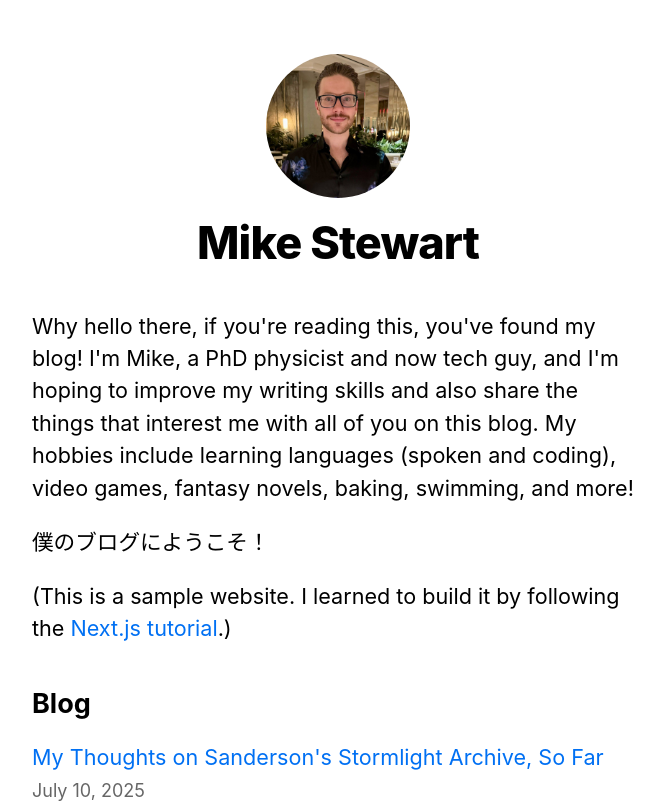
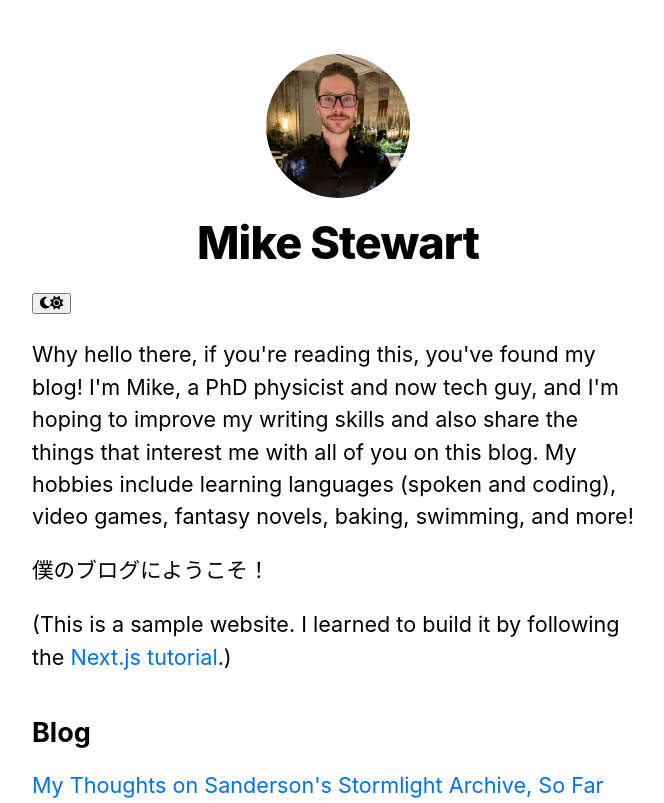
Before and after one commit to mikestewart729/nextjs-blog, a Next.js app: page / in a window 1280 px wide. Shown: the top 803 px of the page, without its empty margins (302-966 px from the left). Built offline with nearby package versions, Linux system fonts and the light colour scheme.

Commit message:
add a toggle between light mode and dark mode

```diff
--- a/components/layout.js
+++ b/components/layout.js
@@ -3,6 +3,8 @@ import Image from 'next/image';
 import styles from './layout.module.css';
 import utilStyles from '../styles/utils.module.css';
 import Link from 'next/link';
+import ThemeProvider from '../utils/themeProvider';
+import ThemeSwitcher from './themeSwitcher';
 
 const name = 'Mike Stewart';
 export const siteTitle = "Mike's Next.js Sample Blog";
@@ -25,6 +27,7 @@ export default function Layout({ children, home }) {
         <meta name="og:title" content={siteTitle} />
         <meta name="twitter:card" content="summary_large_image" />
       </Head>
+      <ThemeProvider attribute="class" defaultTheme="system" enableSystem>
         <header className={styles.header}>
           {home ? (
             <>
@@ -58,12 +61,14 @@ export default function Layout({ children, home }) {
             </>
           )}
         </header>
+        <ThemeSwitcher />
         <main>{children}</main>
         {!home && (
           <div className={styles.backToHome}>
             <Link href="/">← Back to home</Link>
           </div>
         )}
+      </ThemeProvider>
     </div>
   );
 }
--- /dev/null
+++ b/components/themeSwitcher.jsx
@@ -0,0 +1,24 @@
+'use client';
+
+import { useTheme } from "next-themes";
+import { faMoon, faSun } from '@fortawesome/free-solid-svg-icons';
+import { FontAwesomeIcon } from "@fortawesome/react-fontawesome";
+
+const ThemeSwitcher = () => {
+    const { systemTheme, theme, setTheme } = useTheme();
+    const currentTheme = theme === "system" ? systemTheme : theme;
+    return (
+        <div>
+            <button
+                onClick={() => setTheme(currentTheme === "dark" ? "light" : "dark")}
+                type="button"
+                className="flex p-2 items-center justify-center"
+            >
+                <FontAwesomeIcon icon={faMoon} className="dark:hidden" />
+                <FontAwesomeIcon icon={faSun} className="hidden dark:block"/>
+            </button>
+        </div>
+    );
+};
+
+export default ThemeSwitcher;
--- a/package.json
+++ b/package.json
@@ -6,13 +6,17 @@
     "start": "next start"
   },
   "dependencies": {
+    "@fortawesome/free-solid-svg-icons": "^6.7.2",
+    "@fortawesome/react-fontawesome": "^0.2.2",
     "date-fns": "^4.1.0",
     "gray-matter": "^4.0.3",
     "next": "latest",
+    "next-themes": "^0.4.6",
     "react": "latest",
     "react-dom": "latest",
     "remark": "^15.0.1",
-    "remark-html": "^16.0.1"
+    "remark-html": "^16.0.1",
+    "tailwindcss": "^4.1.11"
   },
   "engines": {
     "node": ">=18"
--- /dev/null
+++ b/utils/themeProvider.js
@@ -0,0 +1,7 @@
+'use client';
+
+import { ThemeProvider as NextThemesProvider } from 'next-themes';
+
+export default function ThemeProvider({ children, ...props }) {
+    return <NextThemesProvider {...props}>{children}</NextThemesProvider>;
+}
```
Also changed, not shown: styles/tailwind.config.js (added, +14 -0 lines), 1 other file (tests, documents, lock files or other folders). Lines whose indentation alone changed are shown as unchanged.
